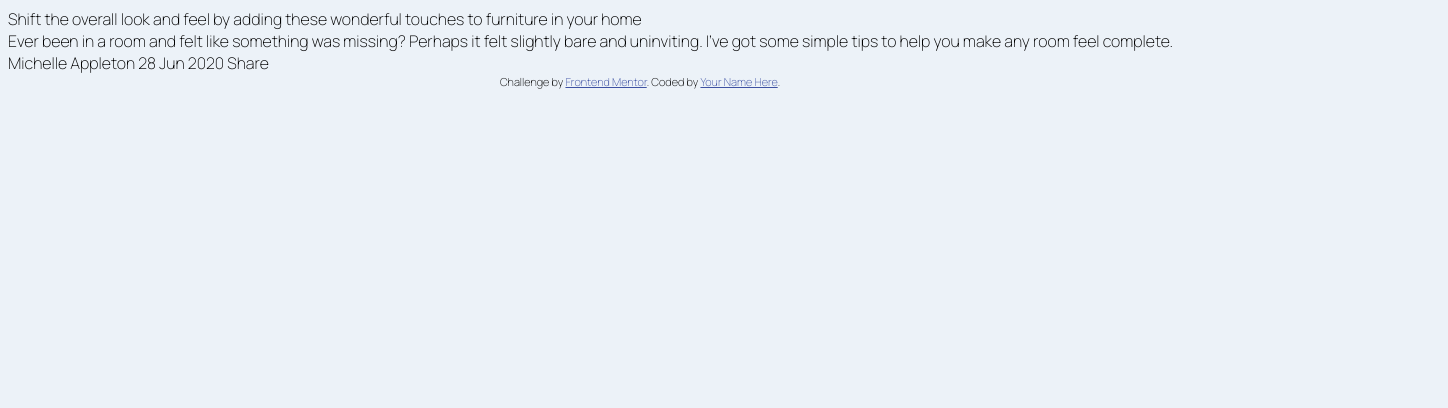
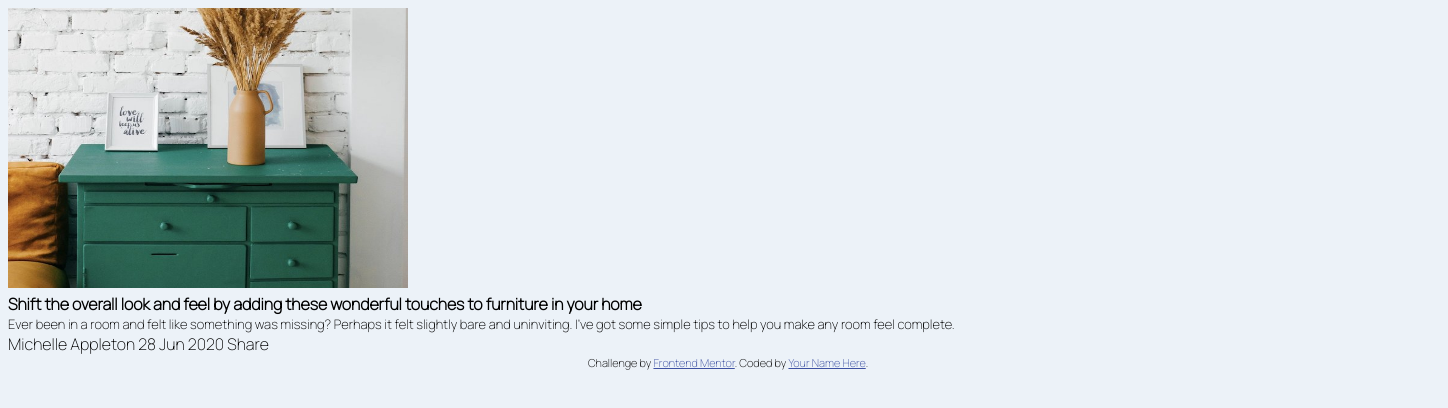
Before and after one commit to minsiyang/Article-front-end-challenge, a plain HTML site: page index.html in a window 1280 px wide. Shown: the whole page, 1448 px wide, since content can reach past the window. Drawn offline with Linux system fonts and the light colour scheme.

Commit message:
Add drawer image

```diff
--- a/index.html
+++ b/index.html
@@ -13,10 +13,13 @@
   <link rel="stylesheet" href="style.css">
 </head>
 <body>
-  <div class="tag-line">
+  <div class="picture">
+    <img src="images/drawers.jpg" alt="drawers">
+  </div>
+  <header>
     Shift the overall look and feel by adding these wonderful
     touches to furniture in your home
-  </div>
+  </header>
   <div class="paragraph">
     Ever been in a room and felt like something was missing? Perhaps
     it felt slightly bare and uninviting. I’ve got some simple tips
--- a/style.css
+++ b/style.css
@@ -1,8 +1,22 @@
 body {
   background-color: hsl(210, 46%, 95%);
   font-family: Manrope;
+  width: 1440px;
 }
 
+header{
+  font-weight: 700;
+}
+
+.picture img {
+  width: 400px;
+  height: 280px;
+}
+
+.paragraph {
+  font-size: 13px;
+  font-weight: 500;
+}
 
 .attribution { font-size: 11px; text-align: center; }
 .attribution a { color: hsl(228, 45%, 44%); }
```
